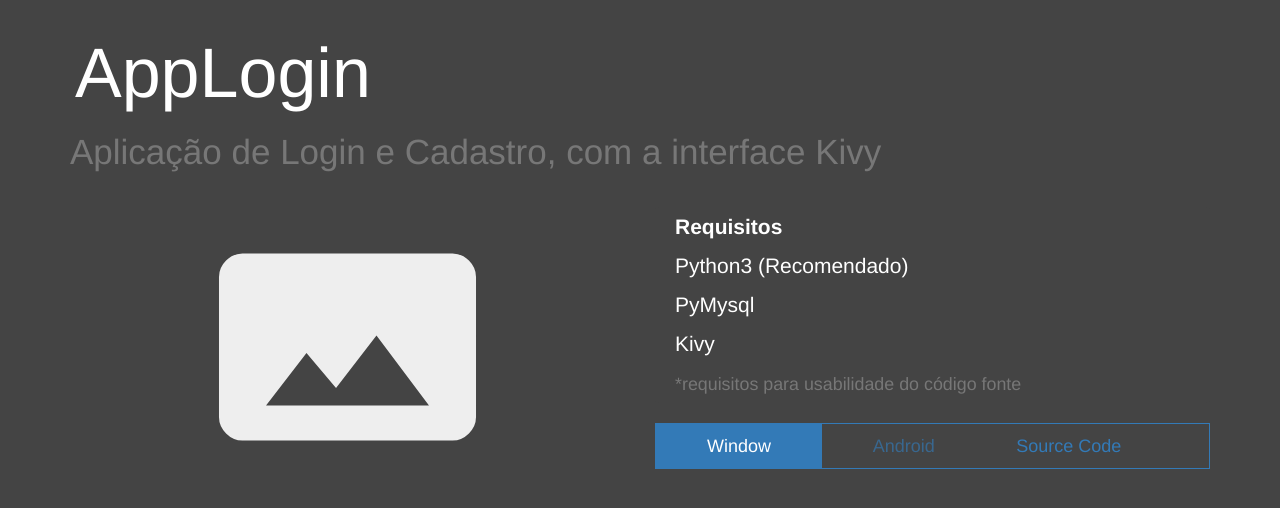
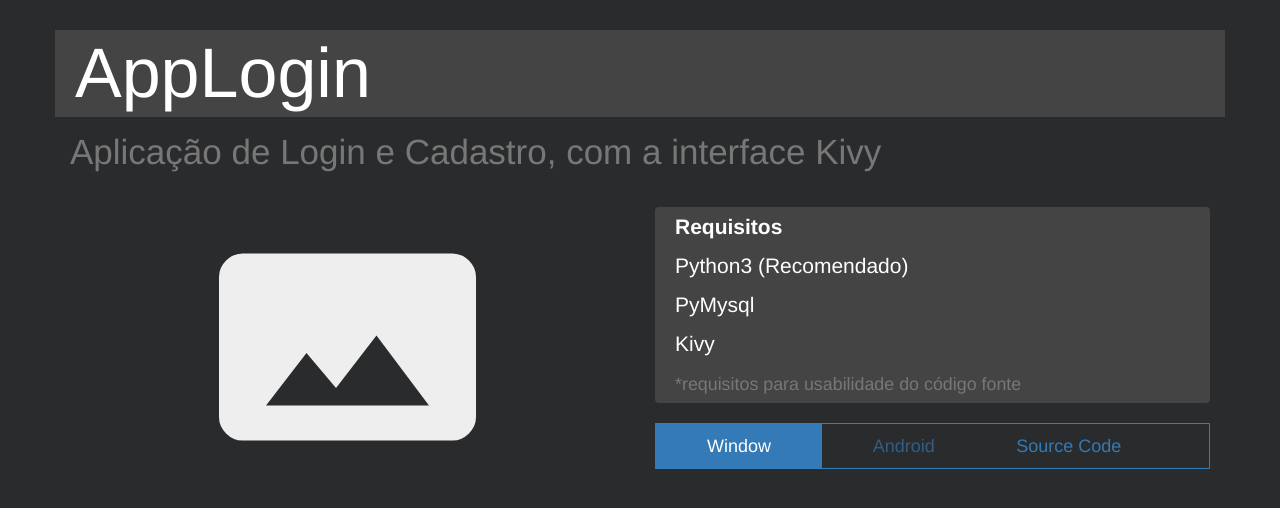
Before and after one commit to KugiHaito/kugihaito.github.io, a PHP site: page /Project/AppLogin/index.html in a window 1280 px wide. Shown: the top 508 px of the page. Run offline with PHP 8.4, Linux system fonts and the light colour scheme.

Commit message:
little adjustments..

```diff
--- a/Project/AppLogin/assets/css/style.css
+++ b/Project/AppLogin/assets/css/style.css
@@ -1,5 +1,5 @@
 body{
-	background: #444;
+	background: #292b2c;
 }
 
 header, section{
```
